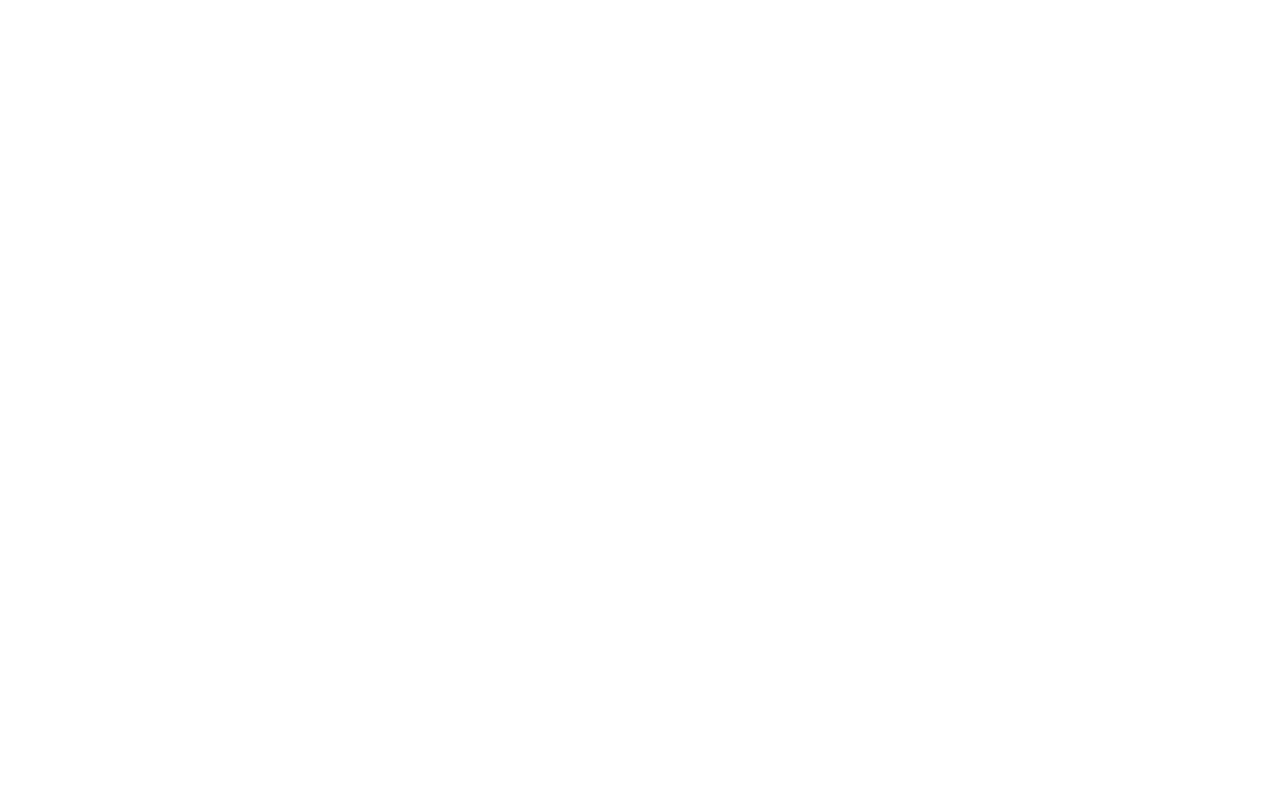
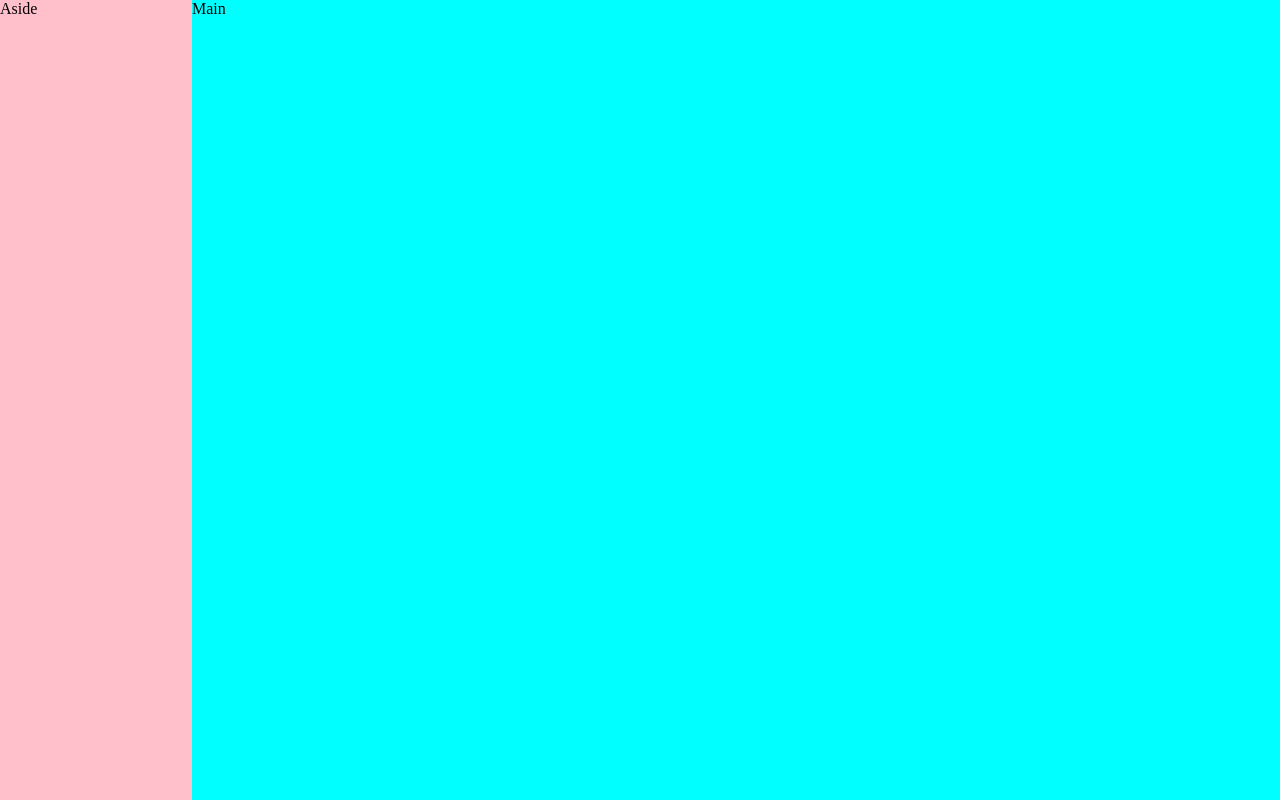
Before and after one commit to Deividas321/new-project, a website: page index.html in a window 1280 px wide. Drawn offline with Linux system fonts and the light colour scheme.

Commit message:
struktura

```diff
--- /dev/null
+++ b/css/main.css
@@ -0,0 +1,15 @@
+body {
+    display: inline-block;
+    width: 100%;
+    margin: 0;
+    }
+    asided {background-color: pink;
+         width: 15%;
+         float: left;
+         height: 800px;
+    }
+    main {background-color: aqua;
+        width: 85%;
+        float: left;
+        height: 800px;
+    }
--- a/index.html
+++ b/index.html
@@ -4,8 +4,15 @@
     <meta charset="UTF-8">
     <meta name="viewport" content="width=device-width, initial-scale=1.0">
     <title>Doc</title>
+    <link rel="stylesheet" href="./css/main.css">
 </head>
 <body>
+    <asided>
+        Aside
+    </asided>
+    <main>
+Main
+    </main>
 
 </body>
 </html>
```
